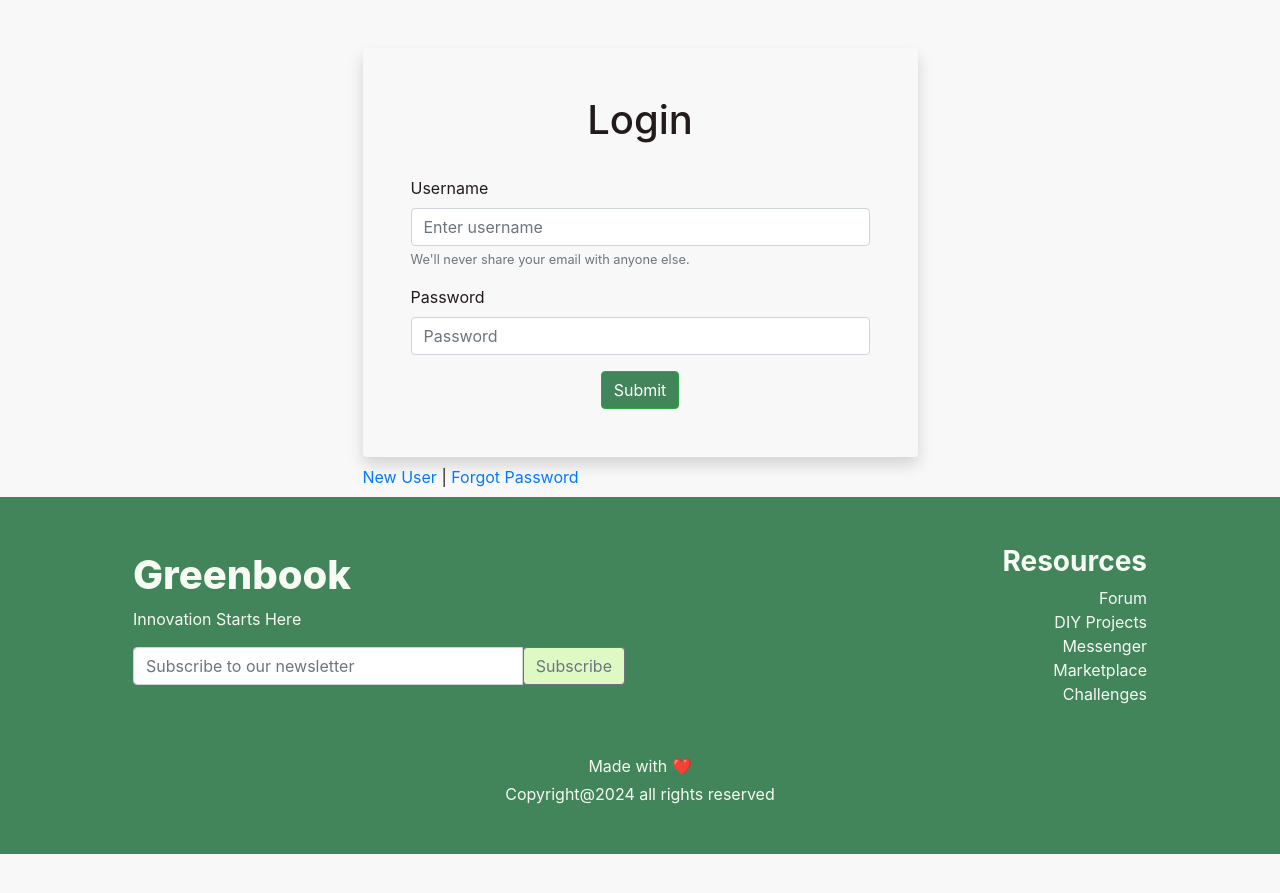
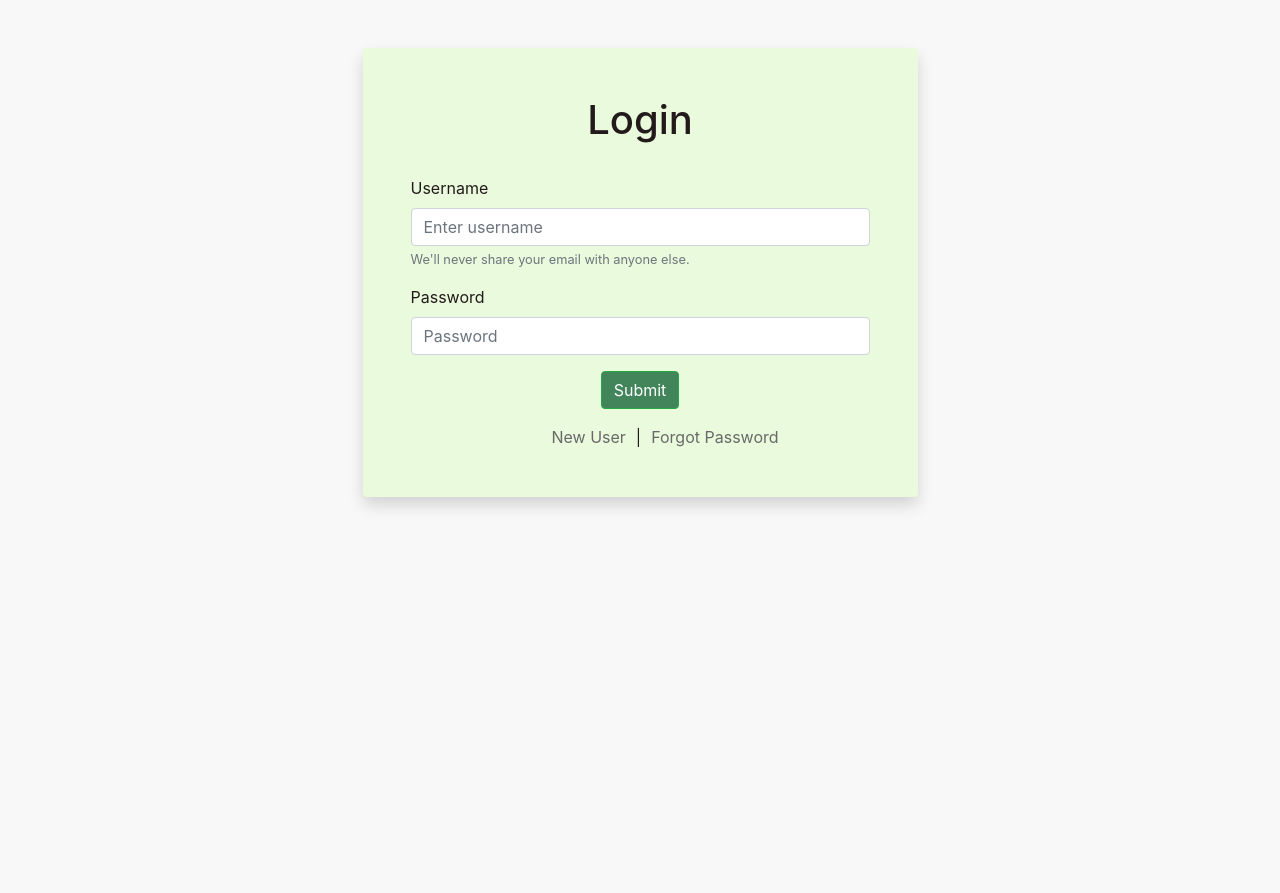
Before and after one commit to deonlobo/green_book_site, a Django app: page /greenbook-accounts/login_user in a window 1280 px wide. Shown: the part 76-969 px from the top of the page. Run offline with Django 5.2, Linux system fonts and the light colour scheme; data that the repository does not hold is empty; some libraries are stand-ins or nearby versions.

Commit message:
Minor changes

```diff
--- a/accounts/templates/authenticate/changepass.html
+++ b/accounts/templates/authenticate/changepass.html
@@ -16,7 +16,7 @@
     </div>
     <div class="container mb-2" style="height: 100vh">
 
-        <div class="col-md-6 mx-auto shadow p-5 mt-5 bg-body rounded">
+        <div class="col-md-6 mx-auto shadow p-5 mt-5 bg-body rounded" style="background: #EAFADC">
             <h1 class="text-center">Change Password</h1>
             <br/>
 
@@ -24,7 +24,7 @@
                 {% csrf_token %}
                   {{ form }}
                 <div class="text-center mt-4">
-                    <input type="submit" value="Change Password" class="btn btn-secondary">
+                    <input type="submit" value="Change Password" class="btn btn-secondary" style="background: #42855B">
                 </div>
             </form>
         </div>
--- a/accounts/templates/authenticate/login.html
+++ b/accounts/templates/authenticate/login.html
@@ -14,9 +14,9 @@
             {% endfor %}
         {% endif %}
     </div>
-    <div class="container mb-2">
+    <div class="container mb-2"  style="height: 100vh">
 
-        <div class="col-md-6 mx-auto shadow p-5 mt-5 bg-body rounded">
+        <div class="col-md-6 mx-auto shadow p-5 mt-5 bg-body rounded" style="background: #EAFADC">
             <h1 class="text-center">Login</h1>
             <br/>
 
@@ -34,12 +34,15 @@
                 <div class="text-center">
                     <input type="submit" value="Submit" class="btn btn-success" style="background: #42855B;">
                 </div>
+               <div style="display: flex; align-items: center; justify-content: center; margin-top: 1em;">
+                    <a class="link link-secondary" href="{% url 'register_user' %}" style="margin: 0 10px 0 60px; color: dimgrey; text-decoration: none;">New User</a>
+                    <span >|</span>
+                    <a class="link link-secondary" href="{% url 'password_reset' %}" style="margin: 0 10px;color: dimgrey; text-decoration: none;">Forgot Password</a>
+                </div>
+
             </form>
         </div>
-      <div class="col-6 justify-content-center mx-auto px-0 mt-2">
-    <a class="link link-secondary" href="{% url 'register_user' %}"> New User </a> |
-    <a class="link link-secondary" href="{% url 'password_reset' %}"> Forgot Password </a>
-      </div>
+
     </div>
 
 
--- a/accounts/templates/authenticate/password_reset_confirm.html
+++ b/accounts/templates/authenticate/password_reset_confirm.html
@@ -15,7 +15,7 @@
         {% endif %}
     </div>
 
-    <div class="container">
+    <div class="container" style="height: 90vh;">
 
         {% if form.errors %}
             <br/>
@@ -27,7 +27,7 @@
             </div>
         {% endif %}
 
-        <div class="col-md-9 mx-auto shadow p-5 mt-5 bg-body rounded mb-5">
+        <div class="col-md-9 mx-auto shadow mt-5 bg-body rounded mb-5" style="background: #EAFADC; padding: 2em 7em">
             <h1 class="text-center">Set New Password</h1>
             <br/>
             <form method=POST>
@@ -37,7 +37,7 @@
 
                 <br/>
                 <div class="text-center">
-                    <input type="submit" value="Submit" class="btn btn-secondary">
+                    <input type="submit" value="Submit" class="btn btn-secondary" style="background: #42855B">
                 </div>
             </form>
         </div>
--- a/accounts/templates/authenticate/password_reset_form.html
+++ b/accounts/templates/authenticate/password_reset_form.html
@@ -15,7 +15,7 @@
         {% endif %}
     </div>
 
-    <div class="container">
+    <div class="container" style="height: 90vh;">
 
         {% if form.errors %}
             <br/>
@@ -27,7 +27,7 @@
             </div>
         {% endif %}
 
-        <div class="col-md-9 mx-auto shadow p-5 mt-5 bg-body rounded mb-5">
+        <div class="col-md-9 mx-auto shadow mt-5 bg-body rounded mb-5" style="background: #EAFADC; padding: 2em 7em">
             <h1 class="text-center">Forgot Password</h1>
             <br/>
             <form method=POST>
@@ -37,7 +37,7 @@
 
                 <br/>
                 <div class="text-center">
-                    <input type="submit" value="Submit" class="btn btn-secondary">
+                    <input type="submit" value="Submit" class="btn btn-secondary" style="background: #42855B">
                 </div>
             </form>
         </div>
--- a/accounts/templates/authenticate/register_user.html
+++ b/accounts/templates/authenticate/register_user.html
@@ -32,7 +32,7 @@
             </div>
         {% endif %}
 
-        <div class="col-md-9 mx-auto shadow p-5 mt-5 bg-body rounded mb-5">
+        <div class="col-md-9 mx-auto shadow mt-5 bg-body rounded mb-5" style="background: #EAFADC; padding: 2em 6em">
             <h1 class="text-center">Register</h1>
             <br/>
             <form action="{% url 'register_user' %}" method=POST>
--- a/green_book_app/templates/green_book_app/contact.html
+++ b/green_book_app/templates/green_book_app/contact.html
@@ -14,7 +14,7 @@
         <div class="col-md-4 mb-4">
             <div class="card">
                 <img src="{% static member.image_url %}" class="card-img-top" alt="{{ member.name }}">
-                <div class="card-body text-center">
+                <div class="card-body text-center" style="background: #EAFADC;">
                     <h5 class="card-title">{{ member.name }}</h5>
                     <p class="card-text">Student ID: {{ member.student_id }}</p>
                 </div>
--- a/green_book_app/templates/green_book_app/footer.html
+++ b/green_book_app/templates/green_book_app/footer.html
@@ -23,8 +23,8 @@
             </div>
             <div class="col-6 d-flex flex-column justify-content-center align-items-end">
                 <h3 style="color: #F6FBF4; text-align: end;"><b style="color: #F6FBF4;">Resources</b></h3>
-                <a href="" style="color: #F6FBF4; width: fit-content;">Forum</a>
-                <a href="" style="color: #F6FBF4; width: fit-content;">DIY Projects</a>
+                <a href="{% url 'forum:home_forum' %}" style="color: #F6FBF4; width: fit-content;">Forum</a>
+                <a href="{% url '' %}" style="color: #F6FBF4; width: fit-content;">DIY Projects</a>
                 <a href="" style="color: #F6FBF4; width: fit-content;">Messenger</a>
                 <a href="" style="color: #F6FBF4; width: fit-content;">Marketplace</a>
                 <a href="" style="color: #F6FBF4; width: fit-content;">Challenges</a>
--- a/green_book_app/templates/green_book_app/index.html
+++ b/green_book_app/templates/green_book_app/index.html
@@ -143,6 +143,7 @@
             </div>
             <div class="col-6">
                 <h1 style="font-size: 3rem;">Want to earn some rewards?</h1>
+                <h3>Dive into our Challenges page and put your skills to the test! Whether you’re a seasoned expert or just starting out, we have a variety of challenges that cater to all levels. Solve problems, earn points, and climb the leaderboard. Participate in weekly and monthly contests, share your solutions, and compete with others in the community. Your efforts won’t go unrewarded—unlock badges, earn exclusive perks, and more. Start challenging yourself today and reap the rewards!</h3>
             </div>
 
         </div>
@@ -205,6 +206,7 @@
             </div>
             <div class="col-6">
                 <h1 style="font-size: 3rem;">Want to make something interesting?</h1>
+                <h3>Head over to our DIY Projects page and unleash your creativity! Discover a wide range of projects that cater to all skill levels, from beginner to advanced. Whether you’re looking to craft, build, or invent, you’ll find step-by-step guides, helpful tips, and a community of makers ready to inspire and support you. Share your own projects, get feedback, and collaborate with others. Dive in, get hands-on, and create something amazing today!</h3>
             </div>
         </div>
     </section>
--- a/green_book_app/templates/green_book_app/navbar.html
+++ b/green_book_app/templates/green_book_app/navbar.html
@@ -85,7 +85,7 @@
           <a class="dropdown-item" href="{% url 'marketplace:manage_products' %}">Manage Products</a>
         </div>
       </li>
-      <li class="nav-item active" style="display: flex; align-items: center;">
+      <li class="nav-item active" style="display: flex; align-items: center; margin-right: 0.2em;">
           <a class="nav-link" href="{% url 'changepassword' %}" style="color: #231B1B;" >Change Password</a>
       </li>
       <li style="padding: 0.3rem 0.5rem; background: #231B1B; color: #F6FBF4;" class="btn nav-item active mr-2">
```
